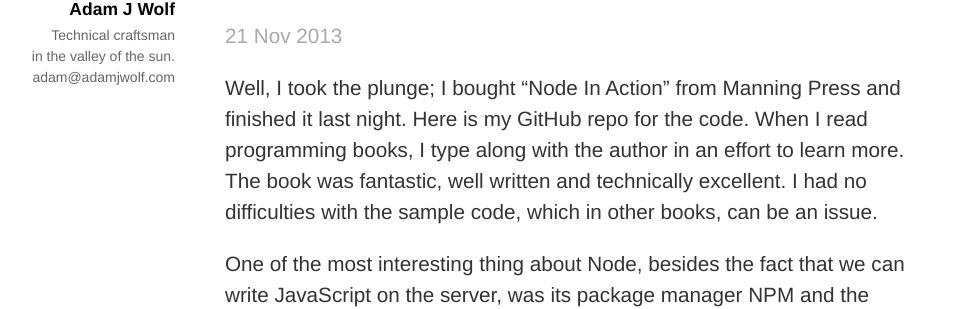
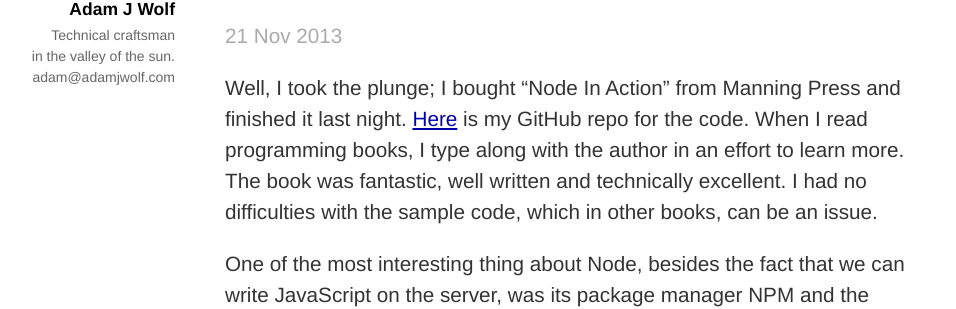
Before and after one commit to awolf/awolf.github.io, a Jekyll site: the page built from _posts/2013-11-21-Learning-NodeJS.markdown, in a window 1280 px wide. Shown: the part 125-434 px from the top of the page, without its empty margins (65-1021 px from the left). Built offline with Jekyll 4.4.1, drawn with Linux system fonts in a browser that asks for light colours; Markdown is read by kramdown in place of the engine named in the settings; part of the change alters nothing that is shown.

Commit message:
adding link

```diff
--- a/_posts/2013-11-21-Learning-NodeJS.markdown
+++ b/_posts/2013-11-21-Learning-NodeJS.markdown
@@ -5,7 +5,7 @@ date:   2013-11-21 13:52:38
 categories: language
 ---
 
-Well, I took the plunge; I bought “Node In Action” from Manning Press and finished it last night. Here is my GitHub repo for the code. When I read programming books, I type along with the author in an effort to learn more. The book was fantastic, well written and technically excellent. I had no difficulties with the sample code, which in other books, can be an issue.
+Well, I took the plunge; I bought “Node In Action” from Manning Press and finished it last night. [Here][GitHub] is my GitHub repo for the code. When I read programming books, I type along with the author in an effort to learn more. The book was fantastic, well written and technically excellent. I had no difficulties with the sample code, which in other books, can be an issue.
 
 One of the most interesting thing about Node, besides the fact that we can write JavaScript on the server, was its package manager NPM and the plethora of helpful, well focused modules. Nuget is Microsoft’s equivalent of NPM. I ran into only one issue with a package from NPM and it was caused by an outdated version of Python on my Mac. After a simple upgrade to Python 2.7 everything worked perfectly.
 
@@ -16,3 +16,5 @@ For the book I developed on my Mac Pro using a combination of Vim and Sublime Te
 All in all, I think learning more about Node is in every developer’s best interest. I know you might not particularly like the JavaScript language and its idiosyncrasies but Node and its package manager will have you wishing for its simplicity on your own stack.
 
 So yeah JavaScript on the server, who knew!
+
+[GitHub]: https://github.com/awolf/LearnNode
```
